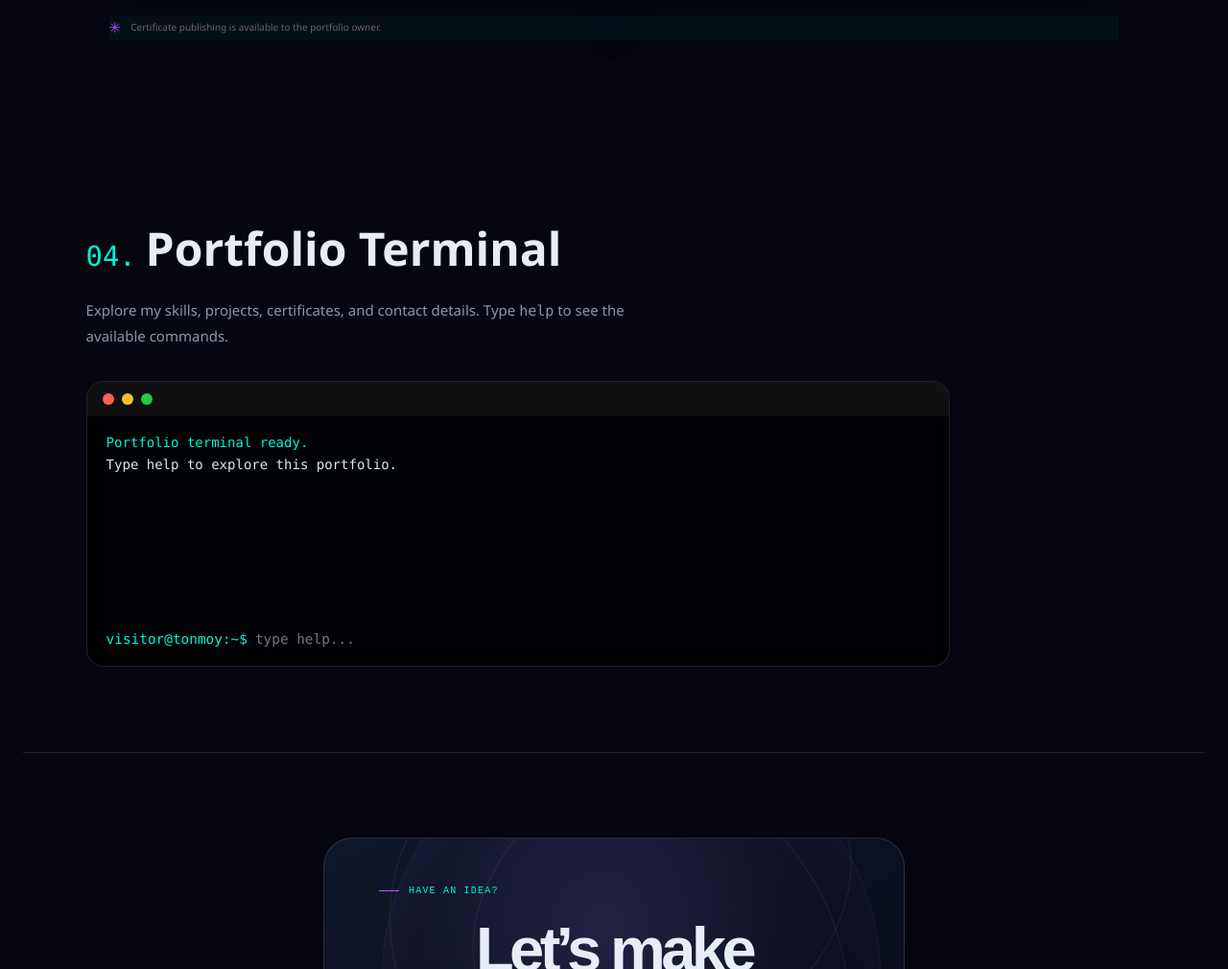
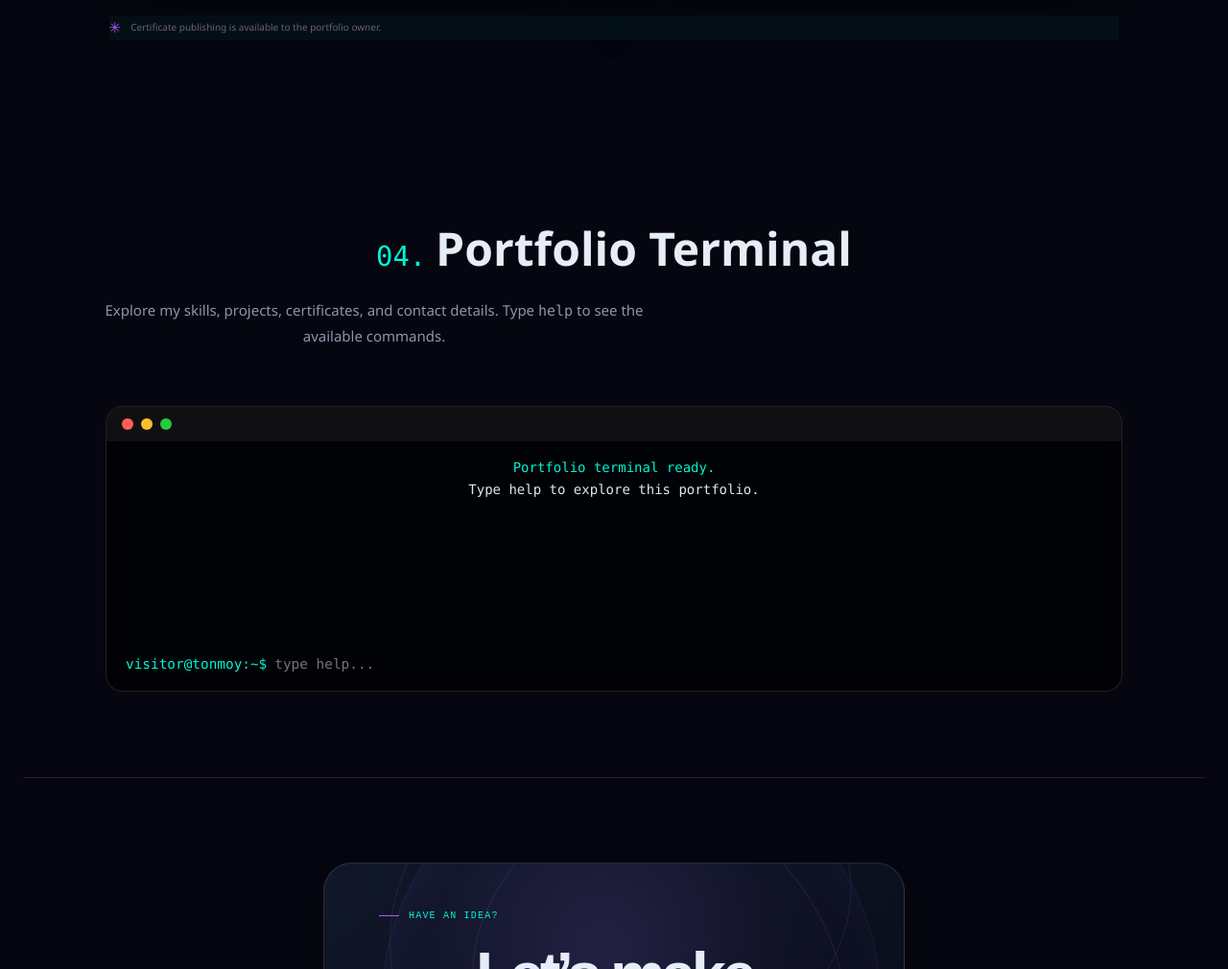
Before and after one commit to snahasishpaul7-design/my-portfolio, a plain HTML site: page index.html in a window 1280 px wide. Shown: the part 8040-9050 px from the top of the page at 96% size. Drawn offline with Linux system fonts and the light colour scheme; no server answers; animation ran at ten frames a second.

Commit message:
Widen and center portfolio terminal

```diff
--- a/index.html
+++ b/index.html
@@ -190,6 +190,14 @@ html{scroll-padding-top:90px!important}
 #home .typed{display:block!important;width:min(100%,980px)!important;max-width:980px!important;align-self:center!important;text-align:center!important;color:#ffffff!important;font-size:clamp(1.25rem,3vw,1.8rem)!important;line-height:1.4!important;margin:12px auto 24px!important;min-height:1.5em!important}
 #home .btns{align-self:center!important;justify-content:center!important;width:100%!important}
 @media(max-width:680px){#home .typed{font-size:1.2rem!important;margin:10px auto 20px!important}}
+</style>
+<style id="terminal-centered-wide">
+#lab{width:min(1120px,calc(100% - 48px))!important;margin:0 auto!important;padding-left:0!important;padding-right:0!important;align-items:stretch!important}
+#lab h2,#lab>.sub{width:100%!important;text-align:center!important}
+#lab .term{width:100%!important;max-width:1060px!important;margin:26px auto 0!important}
+#lab #out{text-align:center!important}
+#lab .inl{justify-content:center!important;align-items:center!important}
+@media(max-width:680px){#lab{width:calc(100% - 32px)!important}#lab .term{margin-top:20px!important}#lab #out{padding:14px 12px!important}#lab .inl{padding-inline:12px!important}}
 </style>
 </head>
 <body>
```
